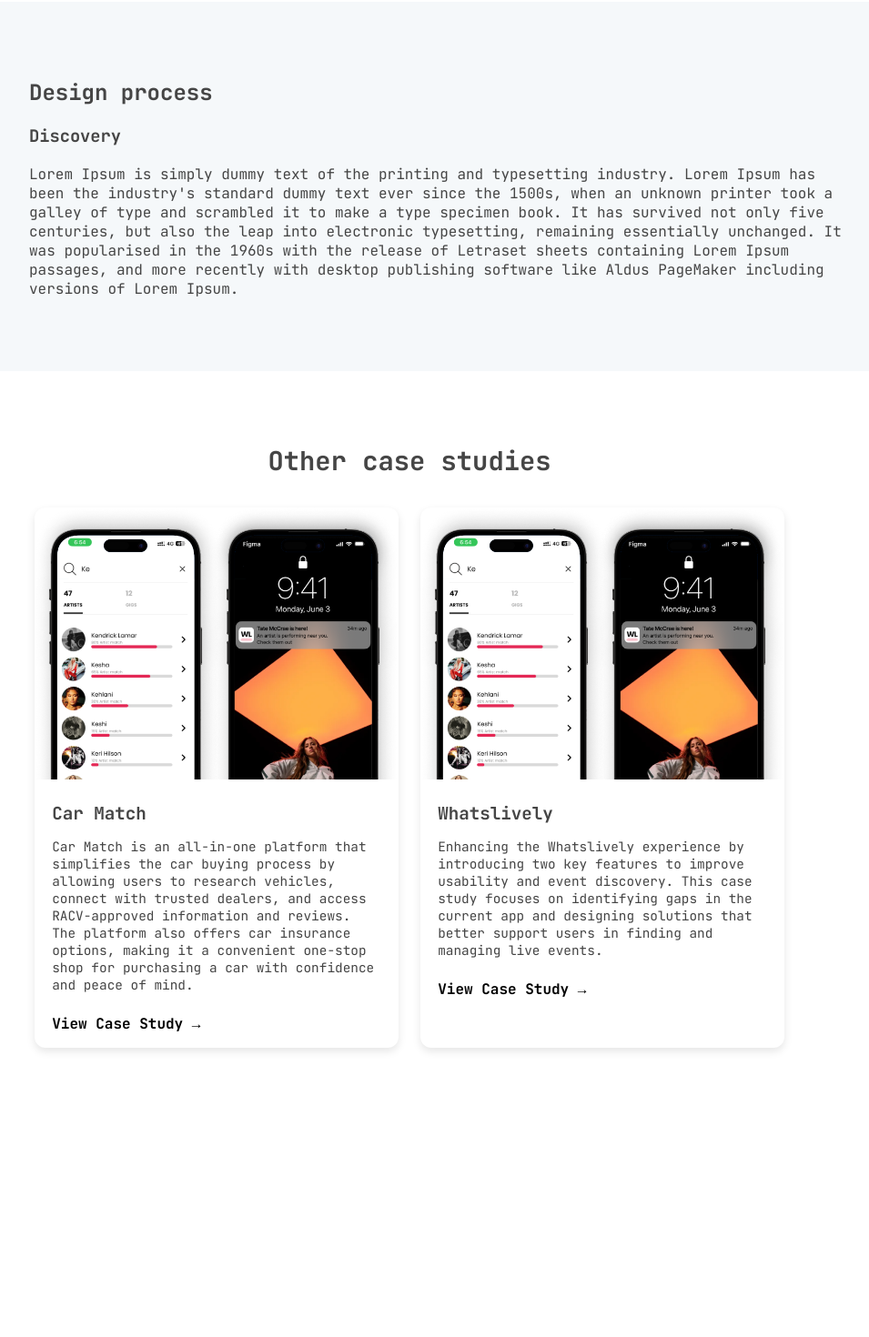
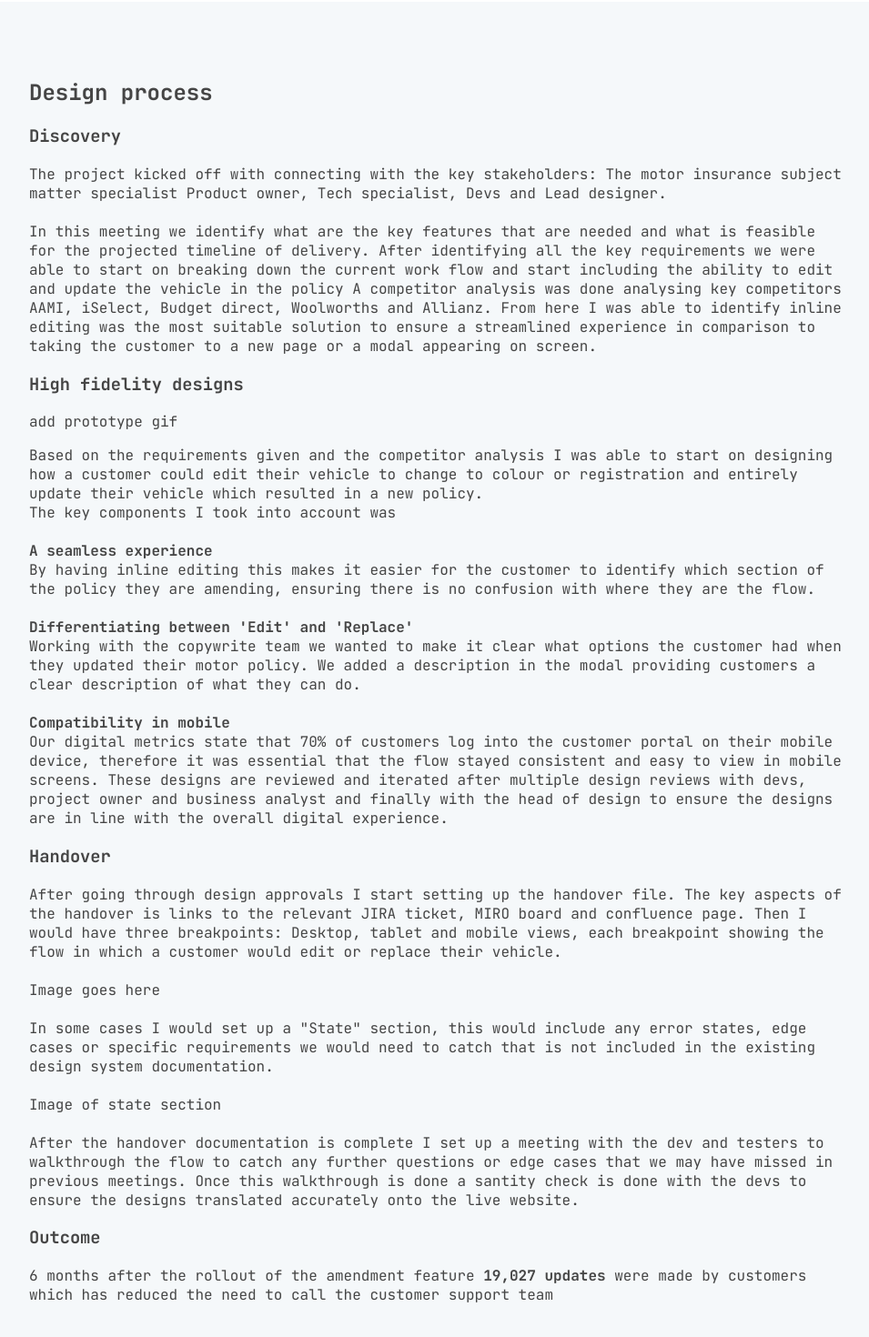
Before and after one commit to crystaltr/portfolio, a React (Create React App) app: page /#/project1 in a window 1280 px wide. Shown: the part 1224-2694 px from the top of the page at 91% size, without its empty margins (190-1145 px from the left). Before the commit the page ends 2432 px from the top, so only its background shows below. Built offline with nearby package versions, Linux system fonts and the light colour scheme.

Commit message:
amendment project update

```diff
--- a/src/ProjectOne.jsx
+++ b/src/ProjectOne.jsx
@@ -31,7 +31,7 @@ const [showContentTwo, setShowContentTwo] = useState(false); */}
             </p>
 
             {/* Improvement Section */}
-            <h2 className="case-study-heading">How did we improve the payment experience?</h2>
+            <h2 className="case-study-heading">How did we improve the experience?</h2>
 
             <div className="case-study-table">
 
@@ -62,8 +62,63 @@ const [showContentTwo, setShowContentTwo] = useState(false); */}
                 <div className='design-text'>
                 <h2>Design process</h2>
                 <h3>Discovery</h3>
-                <p>Lorem Ipsum is simply dummy text of the printing and typesetting industry. Lorem Ipsum has been the industry's standard dummy text ever since the 1500s, when an unknown printer took a galley of type and scrambled it to make a type specimen book. It has survived not only five centuries, but also the leap into electronic typesetting, remaining essentially unchanged.
-                    It was popularised in the 1960s with the release of Letraset sheets containing Lorem Ipsum passages, and more recently with desktop publishing software like Aldus PageMaker including versions of Lorem Ipsum.</p>
+                <p>
+                    The project kicked off with connecting with the key stakeholders: The motor insurance subject matter specialist
+                    Product owner, Tech specialist, Devs and Lead designer. < br/><br/>
+                    In this meeting we identify what are the key features that are needed and what is feasible for the projected timeline of delivery.
+                    After identifying all the key requirements we were able to start on breaking down the current work flow and start including the ability to
+                    edit and update the vehicle in the policy
+
+                    A competitor analysis was done analysing key competitors AAMI, iSelect, Budget direct, Woolworths and Allianz. From here I was able to identify inline editing was
+                    the most suitable solution to ensure a streamlined experience in comparison to taking the customer to a new page or a modal appearing on screen.
+                </p>
+
+                <h3>High fidelity designs</h3>
+                add prototype gif
+                <p>
+                    Based on the requirements given and the competitor analysis I was able to start on designing how a customer could edit their vehicle to change to colour or registration and entirely update
+                    their vehicle which resulted in a new policy. <br/>
+                    The key components I took into account was <br/><br/>
+
+                    <b>A seamless experience</b> <br/>
+                    By having inline editing this makes it easier for the customer to identify which section of the policy they are amending, ensuring there is no confusion with where
+                    they are the flow. <br/><br/>
+
+                    <b>Differentiating between 'Edit' and 'Replace'</b><br/>
+                    Working with the copywrite team we wanted to make it clear what options the customer had when they updated their motor policy. We added a description in the modal
+                    providing customers a clear description of what they can do. <br/><br/>
+
+                    <b>Compatibility in mobile</b><br/>
+                    Our digital metrics state that 70% of customers log into the customer portal on their mobile device, therefore it was essential that the flow stayed consistent and
+                    easy to view in mobile screens.
+
+                    These designs are reviewed and iterated after multiple design reviews with devs, project owner and business analyst and finally with the head of design to ensure
+                    the designs are in line with the overall digital experience.
+                </p>
+
+                <h3>Handover</h3>
+                <p>
+                    After going through design approvals I start setting up the handover file. The key aspects of the handover is links to the relevant JIRA ticket, MIRO board and
+                    confluence page. Then I would have three breakpoints: Desktop, tablet and mobile views, each breakpoint showing the flow in which a customer would edit or replace
+                    their vehicle. <br/><br/>
+
+                    Image goes here <br/><br/>
+
+                    In some cases I would set up a "State" section, this would include any error states, edge cases or specific requirements we would need to catch that is
+                    not included in the existing design system documentation. <br/><br/>
+
+                    Image of state section <br/><br/>
+
+                    After the handover documentation is complete I set up a meeting with the dev and testers to walkthrough the flow to catch any further questions or edge cases
+                    that we may have missed in previous meetings. Once this walkthrough is done a santity check is done with the devs to ensure the designs translated accurately
+                    onto the live website.
+
+                <h3>Outcome</h3>
+                <p>
+                    6 months after the rollout of the amendment feature <b>19,027 updates</b> were made by customers which has reduced the need to call the customer support team
+                </p>
+
+                </p>
                 </div>
             </section>
           </section>
```
